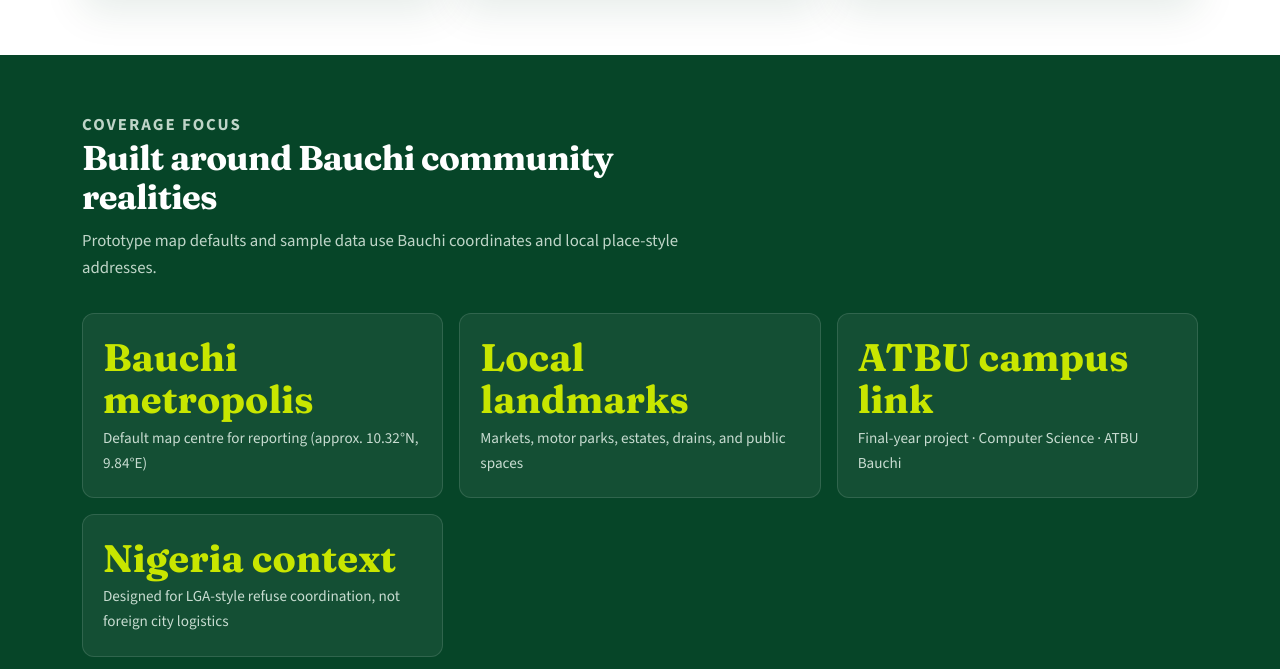
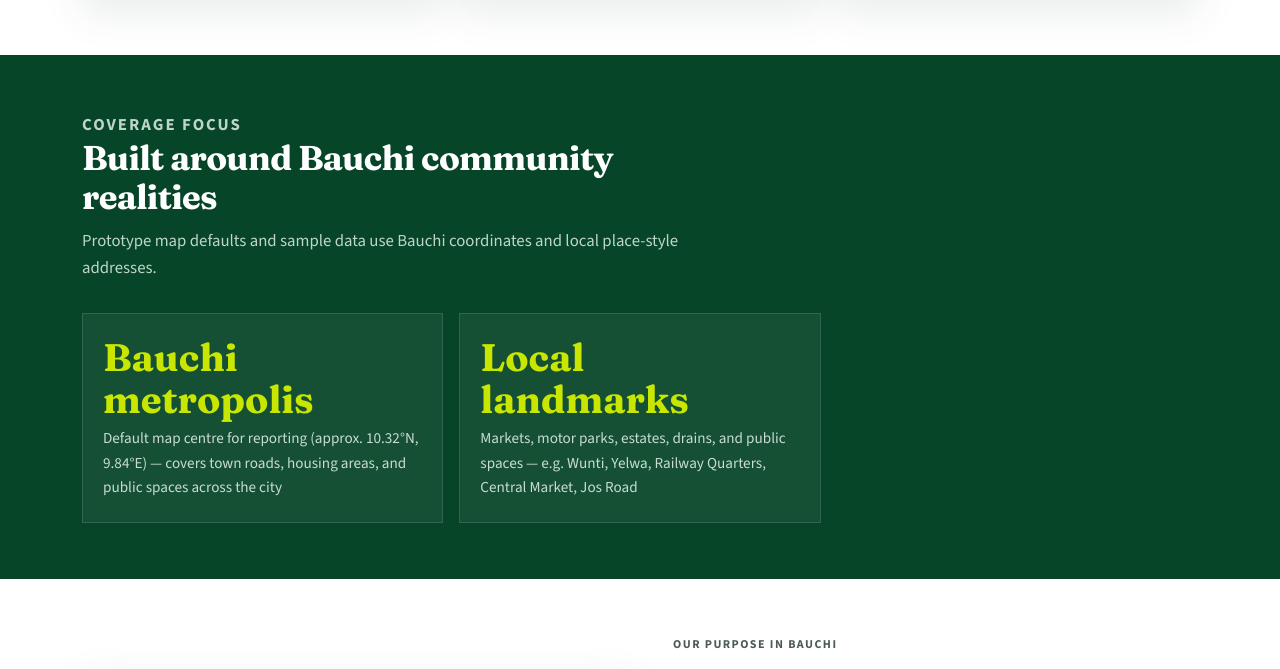
Before and after one commit to Sirleeem/wastetrack, a Flask app: page / in a window 1280 px wide. Shown: the part 2088-2757 px from the top of the page. Run offline with Flask 3, Linux system fonts and the light colour scheme.

Commit message:
Square corners; trim hero/coverage ATBU lines; expand remaining coverage stats

```diff
--- a/app/static/css/landing.css
+++ b/app/static/css/landing.css
@@ -14,7 +14,7 @@
   --wt-line: #d8e0da;
   --wt-paper: #f4f7f5;
   --wt-white: #ffffff;
-  --wt-radius: 12px;
+  --wt-radius: 0;
   --wt-shadow: 0 12px 40px rgba(6, 69, 40, 0.1);
   --wt-font: "Source Sans 3", "Segoe UI", system-ui, sans-serif;
   --wt-display: "Fraunces", Georgia, serif;
@@ -105,7 +105,7 @@
   letter-spacing: 0.1em;
   text-transform: uppercase;
   padding: 0.35rem 0.75rem;
-  border-radius: 999px;
+  border-radius: 0;
   margin-bottom: 1rem;
 }
 
@@ -141,7 +141,7 @@
   background: var(--wt-lime);
   color: var(--wt-green-deep) !important;
   font-weight: 800;
-  border-radius: 999px;
+  border-radius: 0;
   text-decoration: none !important;
   border: none;
   transition: transform 0.15s ease, background 0.15s ease;
@@ -161,7 +161,7 @@
   background: transparent;
   color: #fff !important;
   font-weight: 700;
-  border-radius: 999px;
+  border-radius: 0;
   text-decoration: none !important;
   border: 2px solid rgba(255, 255, 255, 0.65);
 }
@@ -345,7 +345,7 @@
 .lp-service-icon {
   width: 44px;
   height: 44px;
-  border-radius: 50%;
+  border-radius: 0;
   background: var(--wt-lime);
   color: var(--wt-green-deep);
   display: grid;
@@ -510,7 +510,7 @@
   top: 0.45rem;
   width: 1.25rem;
   height: 1.25rem;
-  border-radius: 50%;
+  border-radius: 0;
   background: rgba(11, 107, 58, 0.12);
   color: var(--wt-green);
   font-size: 0.75rem;
@@ -546,7 +546,7 @@
 
 .lp-demo-grid div {
   background: var(--wt-paper);
-  border-radius: 8px;
+  border-radius: 0;
   padding: 0.75rem 0.9rem;
 }
 
--- a/app/static/css/style.css
+++ b/app/static/css/style.css
@@ -26,8 +26,8 @@
   --info: #1d6a8a;
   --ok: #1f6b45;
   --shadow: 0 1px 0 rgba(20, 36, 31, 0.04), 0 12px 28px rgba(20, 36, 31, 0.07);
-  --radius: 14px;
-  --radius-sm: 10px;
+  --radius: 0;
+  --radius-sm: 0;
   --nav-h: 60px;
   --bottom-nav-h: 64px;
   --safe-b: env(safe-area-inset-bottom, 0px);
--- a/app/templates/base.html
+++ b/app/templates/base.html
@@ -10,7 +10,7 @@
   <link href="https://cdn.jsdelivr.net/npm/bootstrap@5.3.3/dist/css/bootstrap.min.css" rel="stylesheet">
   <link href="https://cdn.jsdelivr.net/npm/bootstrap-icons@1.11.3/font/bootstrap-icons.min.css" rel="stylesheet">
   <link rel="stylesheet" href="https://unpkg.com/leaflet@1.9.4/dist/leaflet.css">
-  <link rel="stylesheet" href="{{ url_for('static', filename='css/style.css') }}?v=5">
+  <link rel="stylesheet" href="{{ url_for('static', filename='css/style.css') }}?v=6">
   {% block head %}{% endblock %}
 </head>
 <body class="{% if not current_user.is_authenticated %}is-guest{% endif %}">
--- a/app/templates/main/home.html
+++ b/app/templates/main/home.html
@@ -2,7 +2,7 @@
 {% block title %}WasteTrack Bauchi — Report refuse & track collection{% endblock %}
 
 {% block head %}
-<link rel="stylesheet" href="{{ url_for('static', filename='css/landing.css') }}?v=2">
+<link rel="stylesheet" href="{{ url_for('static', filename='css/landing.css') }}?v=3">
 <link rel="preload" as="image" href="https://images.unsplash.com/photo-1618828665011-0abd973f7bb8?auto=format&fit=crop&w=1800&q=80">
 {% endblock %}
 
@@ -56,7 +56,7 @@
     <ul class="lp-trust">
       <li><i class="bi bi-check-circle-fill"></i> Map pin for Bauchi locations</li>
       <li><i class="bi bi-check-circle-fill"></i> Works on phone in the field</li>
-      <li><i class="bi bi-check-circle-fill"></i> Built at ATBU Bauchi</li>
+      <li><i class="bi bi-check-circle-fill"></i> Track status until cleared</li>
     </ul>
   </div>
 </section>
@@ -182,19 +182,11 @@
     <div class="lp-stats">
       <div class="lp-stat">
         <strong>Bauchi metropolis</strong>
-        <span>Default map centre for reporting (approx. 10.32°N, 9.84°E)</span>
+        <span>Default map centre for reporting (approx. 10.32°N, 9.84°E) — covers town roads, housing areas, and public spaces across the city</span>
       </div>
       <div class="lp-stat">
         <strong>Local landmarks</strong>
-        <span>Markets, motor parks, estates, drains, and public spaces</span>
-      </div>
-      <div class="lp-stat">
-        <strong>ATBU campus link</strong>
-        <span>Final-year project · Computer Science · ATBU Bauchi</span>
-      </div>
-      <div class="lp-stat">
-        <strong>Nigeria context</strong>
-        <span>Designed for LGA-style refuse coordination, not foreign city logistics</span>
+        <span>Markets, motor parks, estates, drains, and public spaces — e.g. Wunti, Yelwa, Railway Quarters, Central Market, Jos Road</span>
       </div>
     </div>
   </div>
```
Also changed, not shown: other parts of app/static/css/style.css (+11 -11 lines).
